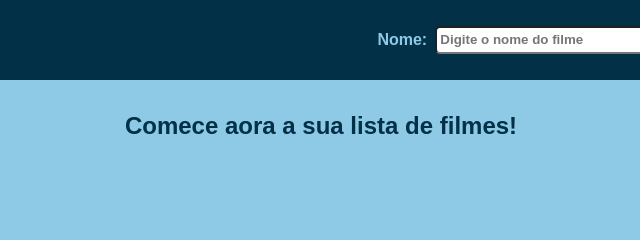
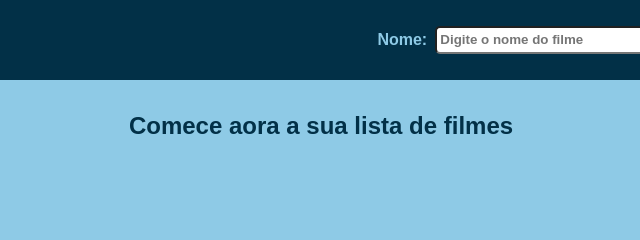
Before and after one commit to slackpro/Projeto_MyMovies, a plain HTML site: page index.html in a window 1280 px wide. Shown: the top 240 px of the page, 319-959 px from the left. Drawn offline with nearby package versions, Linux system fonts and the light colour scheme.

Commit message:
mudança no comece agora

```diff
--- a/index.html
+++ b/index.html
@@ -27,7 +27,7 @@
       </section>
     </header>
     <main>
-      <h2>Comece aora a sua lista de filmes!</h2>
+      <h2>Comece aora a sua lista de filmes</h2>
       <section id="movie-list"></section>
       <article id="modal-overlay">
         <section id="modal-background">
```
